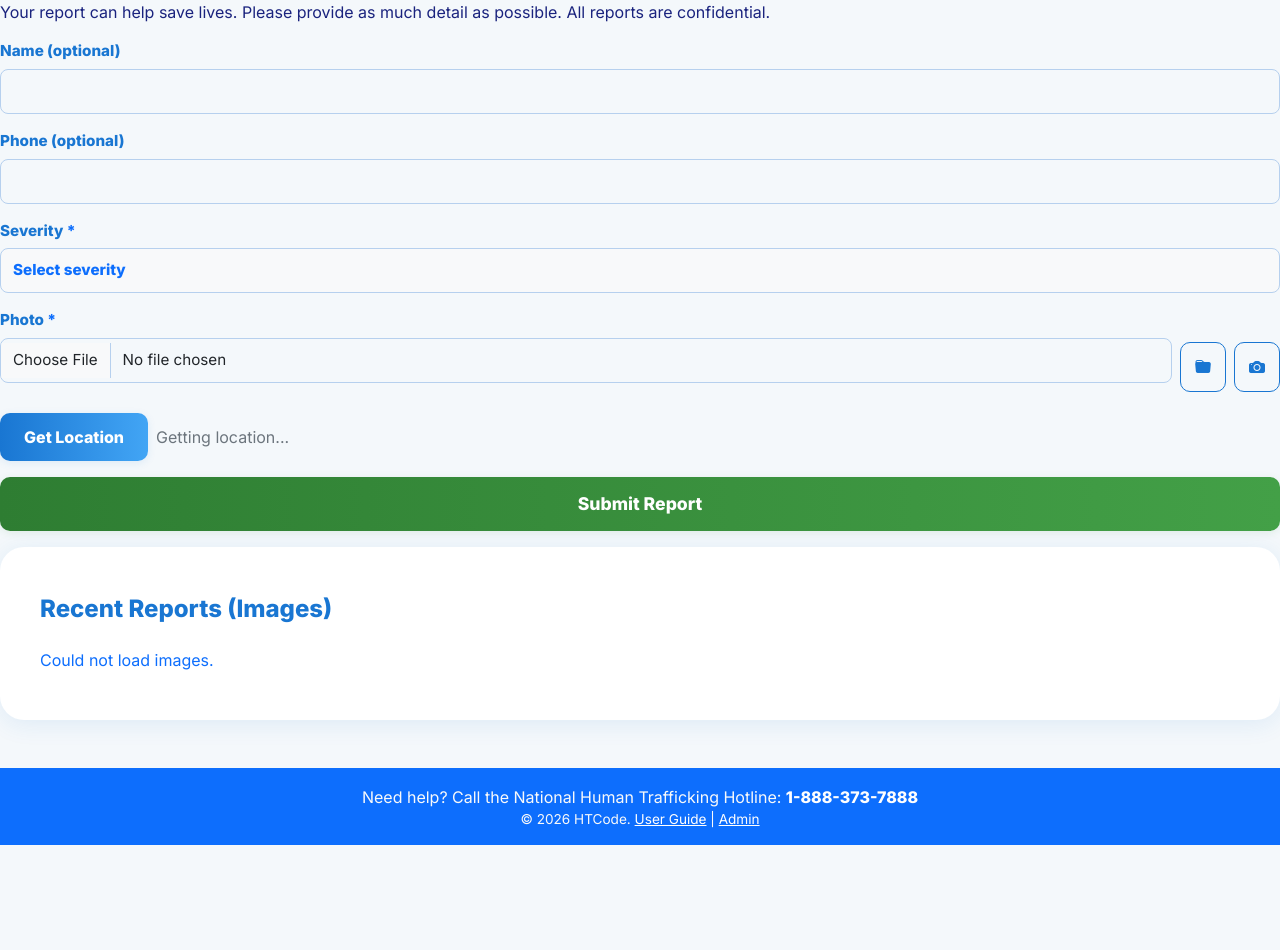
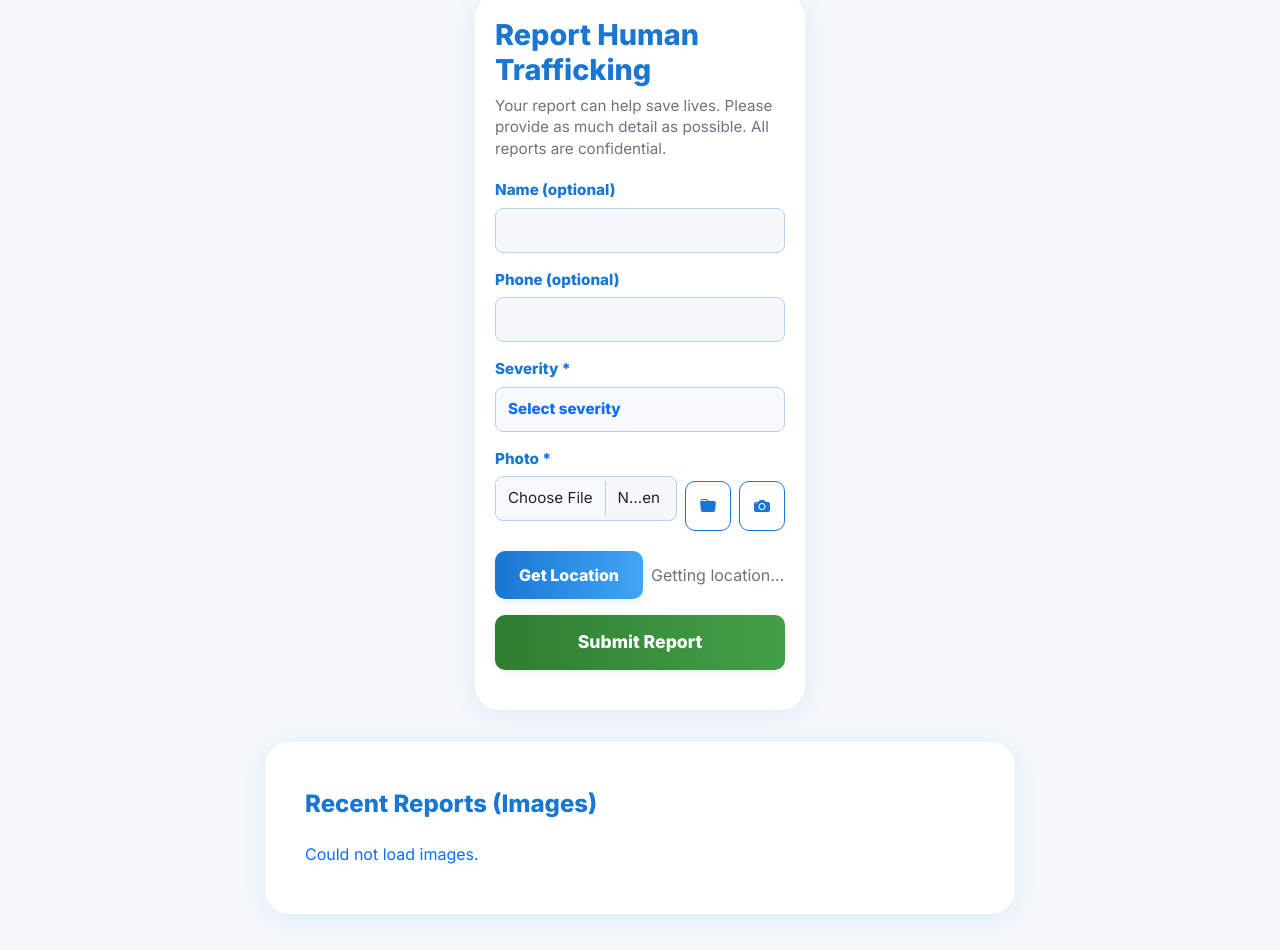
Before and after one commit to AdityaMarathe01/HTCode, a website: page public/index.html in a window 1280 px wide. Shown: the part 470-1420 px from the top of the page. Before the commit the page ends 1315 px from the top, so only its background shows below. Drawn offline with nearby package versions, Linux system fonts and the light colour scheme; no server answers.

Commit message:
fix(html): remove escaping and backslashes so JS handlers attach

```diff
--- a/public/index.html
+++ b/public/index.html
@@ -35,12 +35,12 @@
       </div>
     </section>
 
-    <main class="index-main\">
-      <div class=\"form-wrapper\">
-        <div class=\"form-container\">
-          <h2 class=\"form-title\">Report Human Trafficking</h2>
-          <p class=\"form-subtitle\">Your report can help save lives. Please provide as much detail as possible. All reports are confidential.</p>
-          <form id=\"reportForm\" autocomplete=\"off\">
+    <main class="index-main">
+      <div class="form-wrapper">
+        <div class="form-container">
+          <h2 class="form-title">Report Human Trafficking</h2>
+          <p class="form-subtitle">Your report can help save lives. Please provide as much detail as possible. All reports are confidential.</p>
+          <form id="reportForm" autocomplete="off">
                 <div class="mb-3">
                   <label class="form-label">Name (optional)</label>
                   <input name="name" class="form-control" maxlength="100">
```
